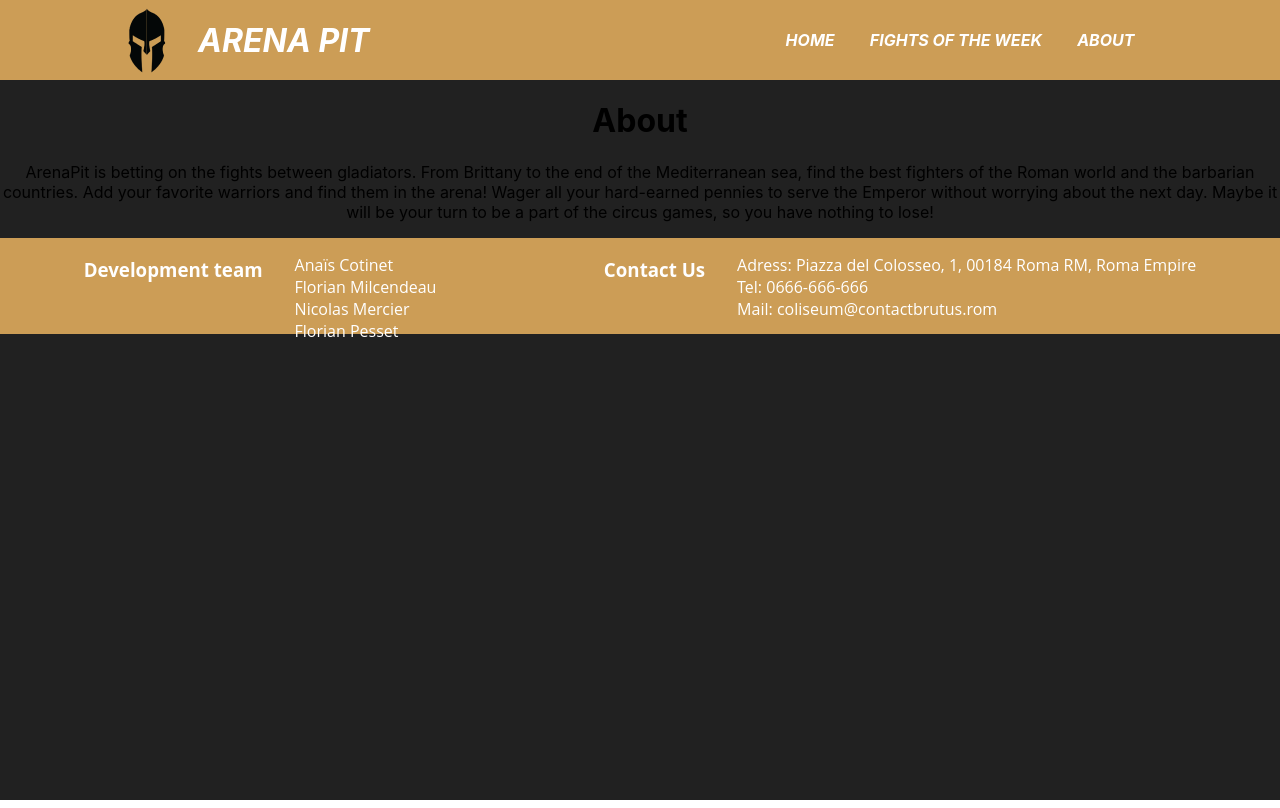
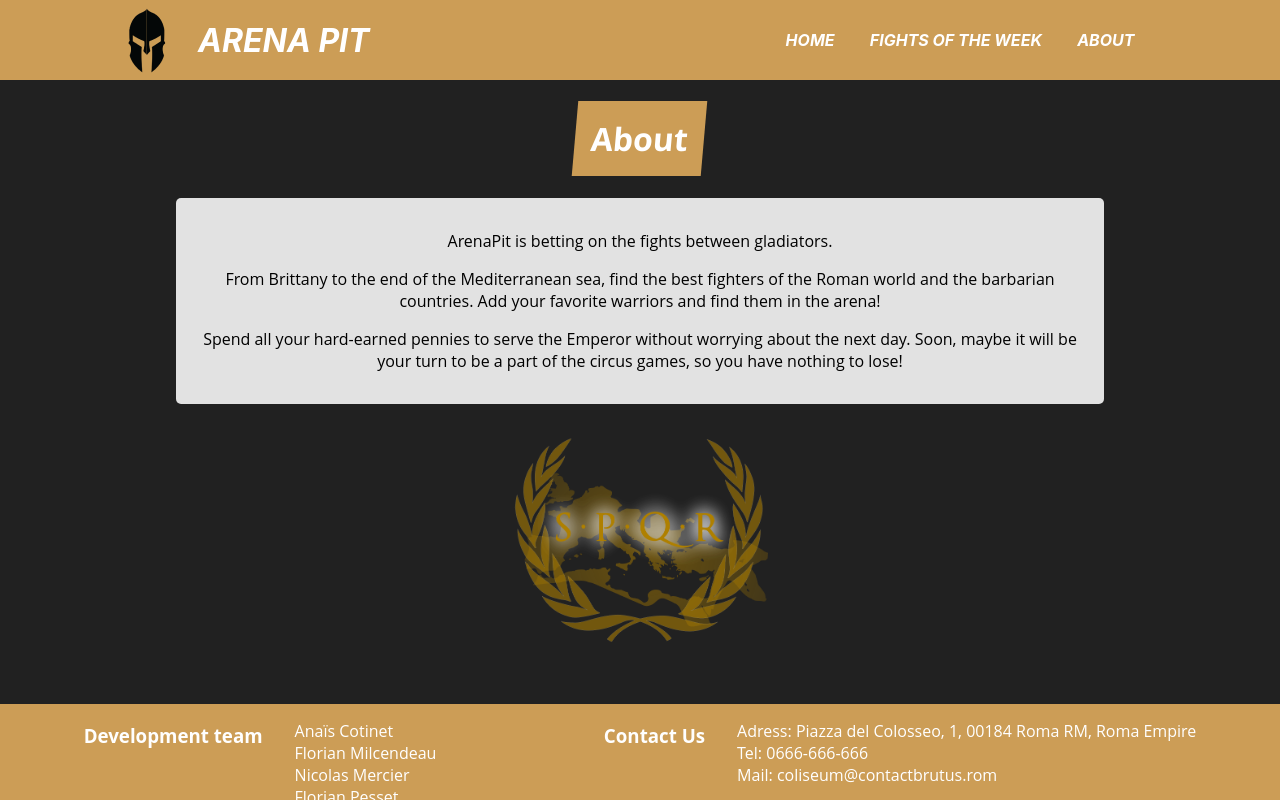
Before and after one commit to nicholas570/Arena-pit, a React (Create React App) app: page /about in a window 1280 px wide. Built offline with nearby package versions, Linux system fonts and the light colour scheme.

Commit message:
add style and img

```diff
--- /dev/null
+++ b/src/css/About.module.css
@@ -0,0 +1,27 @@
+.about {
+  display: flex;
+  flex-direction: column;
+  align-items: center;
+  font-family: 'Open Sans', sans-serif;
+  height: 78vh;
+}
+
+.aboutTitle {
+  background-color: #cc9d56;
+  color: #fff;
+  padding: 1rem;
+  transform: skew(-5deg);
+  max-width: 18rem;
+}
+
+.textContainer {
+  background-color: #e2e2e2;
+  width: 70vw;
+  padding: 1em;
+  border-radius: 5px;
+}
+
+.spqr {
+  margin-top: 2em;
+  max-width: 20vw;
+}
--- a/src/css/FighterDetails.module.css
+++ b/src/css/FighterDetails.module.css
@@ -3,7 +3,7 @@
   flex-direction: column;
   font-family: 'Open Sans', sans-serif;
   margin-top: 5em;
-  height: 70vh;
+  height: 68.8vh;
 }
 
 .fighterCard {
@@ -35,7 +35,7 @@
   position: absolute;
   z-index: 1;
   border-radius: 1000px;
-  border: 0.5rem solid #CC9D56;
+  border: 0.5rem solid #cc9d56;
 }
 .palme {
   max-width: 20vw;
--- a/src/views/About.jsx
+++ b/src/views/About.jsx
@@ -1,17 +1,29 @@
 import React from 'react';
+
+import spqr from '../assets/icons/spqr.png';
+
+import styles from '../css/About.module.css';
 
 function About() {
   return (
-    <div>
-      <h1>About</h1>
-      <p>
-        ArenaPit is betting on the fights between gladiators. From Brittany to
-        the end of the Mediterranean sea, find the best fighters of the Roman
-        world and the barbarian countries. Add your favorite warriors and find
-        them in the arena! Wager all your hard-earned pennies to serve the
-        Emperor without worrying about the next day. Maybe it will be your turn
-        to be a part of the circus games, so you have nothing to lose!
-      </p>
+    <div className={styles.about}>
+      <h1 className={styles.aboutTitle}>About</h1>
+      <div className={styles.textContainer}>
+        <p className={styles.description}>
+          ArenaPit is betting on the fights between gladiators.
+        </p>
+        <p className={styles.description}>
+          From Brittany to the end of the Mediterranean sea, find the best
+          fighters of the Roman world and the barbarian countries. Add your
+          favorite warriors and find them in the arena!
+        </p>
+        <p className={styles.description}>
+          Spend all your hard-earned pennies to serve the Emperor without
+          worrying about the next day. Soon, maybe it will be your turn to be a
+          part of the circus games, so you have nothing to lose!
+        </p>
+      </div>
+      <img className={styles.spqr} src={spqr} alt="spqr" />
     </div>
   );
 }
```
Also changed, not shown: src/assets/icons/spqr.png (added).
